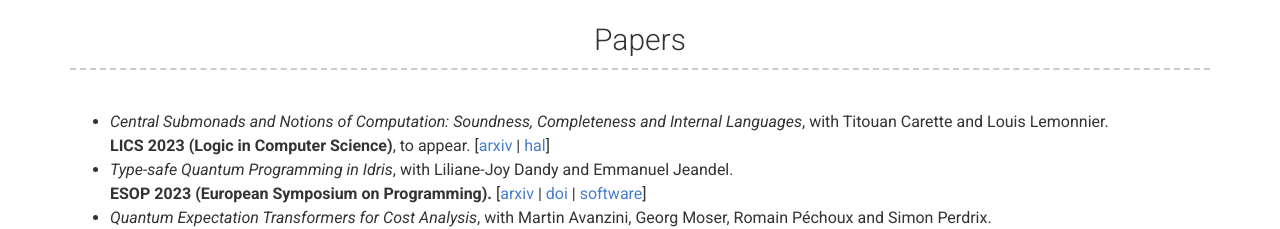
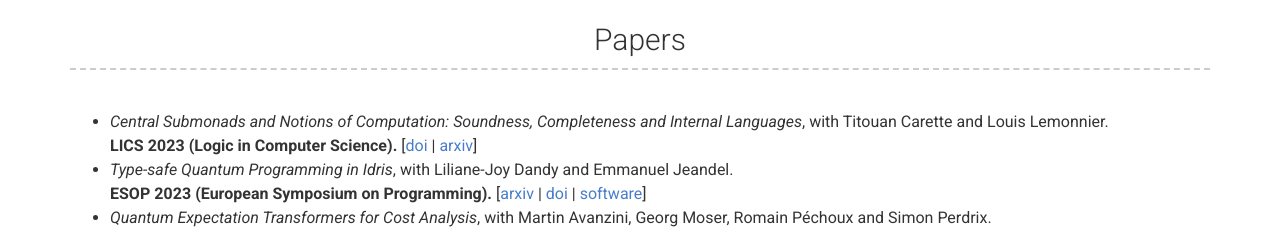
Before and after one commit to zamdzhiev/zamdzhiev.github.io, a plain HTML site: page index.html in a window 1280 px wide. Shown: the part 1440-1669 px from the top of the page. Drawn offline with nearby package versions, Linux system fonts and the light colour scheme; files whose address does not match are found by name.

Commit message:
add doi for LICS'23

```diff
--- a/index.html
+++ b/index.html
@@ -124,7 +124,7 @@ Supervisor: <a href="https://www.cs.ox.ac.uk/bob.coecke/">Bob Coecke</a>.</p>
     <div class="col-md-12">
       <ul>
   <li><em>Central Submonads and Notions of Computation: Soundness, Completeness and Internal Languages</em>, with Titouan Carette and Louis Lemonnier.<br />
-<strong>LICS 2023 (Logic in Computer Science)</strong>, to appear. [<a href="https://arxiv.org/abs/2207.09190">arxiv</a> | <a href="https://hal.inria.fr/hal-03662565">hal</a>]</li>
+<strong>LICS 2023 (Logic in Computer Science).</strong> [<a href="https://doi.org/10.1109/LICS56636.2023.10175687">doi</a> | <a href="https://arxiv.org/abs/2207.09190">arxiv</a>]</li>
   <li><em>Type-safe Quantum Programming in Idris</em>, with Liliane-Joy Dandy and Emmanuel Jeandel.<br />
 <strong>ESOP 2023 (European Symposium on Programming).</strong> [<a href="https://arxiv.org/abs/2111.10867">arxiv</a> | <a href="https://doi.org/10.1007/978-3-031-30044-8_19">doi</a> | <a href="https://github.com/zamdzhiev/Qimaera">software</a>]</li>
   <li><em>Quantum Expectation Transformers for Cost Analysis</em>, with Martin Avanzini, Georg Moser, Romain Péchoux and Simon Perdrix. <br />
```
